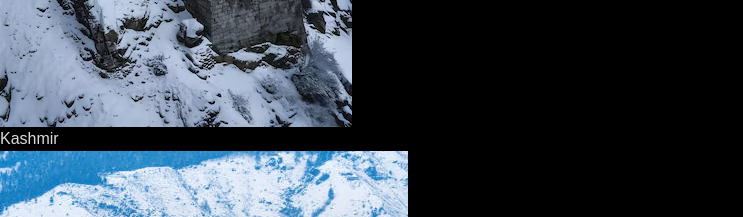
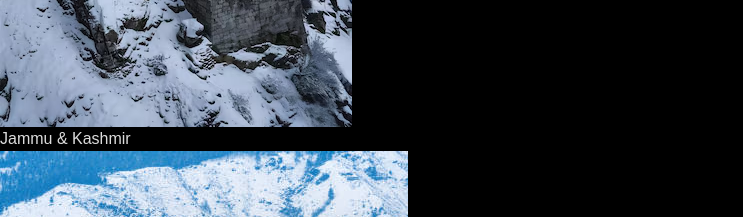
Before and after one commit to shamilshiraz/duvea, a React (Vite) app: page / in a window 1280 px wide. Shown: the part 6740-6957 px from the top of the page, without its empty margins (0-743 px from the left). Built offline with nearby package versions, Linux system fonts and the light colour scheme; a web font is replaced by a local one.

Commit message:
added imghs

```diff
--- a/src/components/Bento.jsx
+++ b/src/components/Bento.jsx
@@ -18,7 +18,7 @@ function Bento() {
   <div className="overflow-hidden h-full  "><img src="./him.webp" alt="" /></div>
   <div className="overflow-hidden  h-full ">Himachal</div>
   <div className="overflow-hidden h-full "><img src="./him2.avif" alt="" /></div>
-  <div className="overflow-hidden  h-full ">Kashmir</div>
+  <div className="overflow-hidden  h-full ">Jammu & Kashmir</div>
   <div className="overflow-hidden  h-full "><img src="kash.jpeg" alt="" /></div>
   <div className="overflow-hidden  h-full "><img src="kash2.jpg" alt="" /></div>
   <div className="overflow-hidden  h-full "><img src="kash3.jpeg" alt="" /></div>
```
